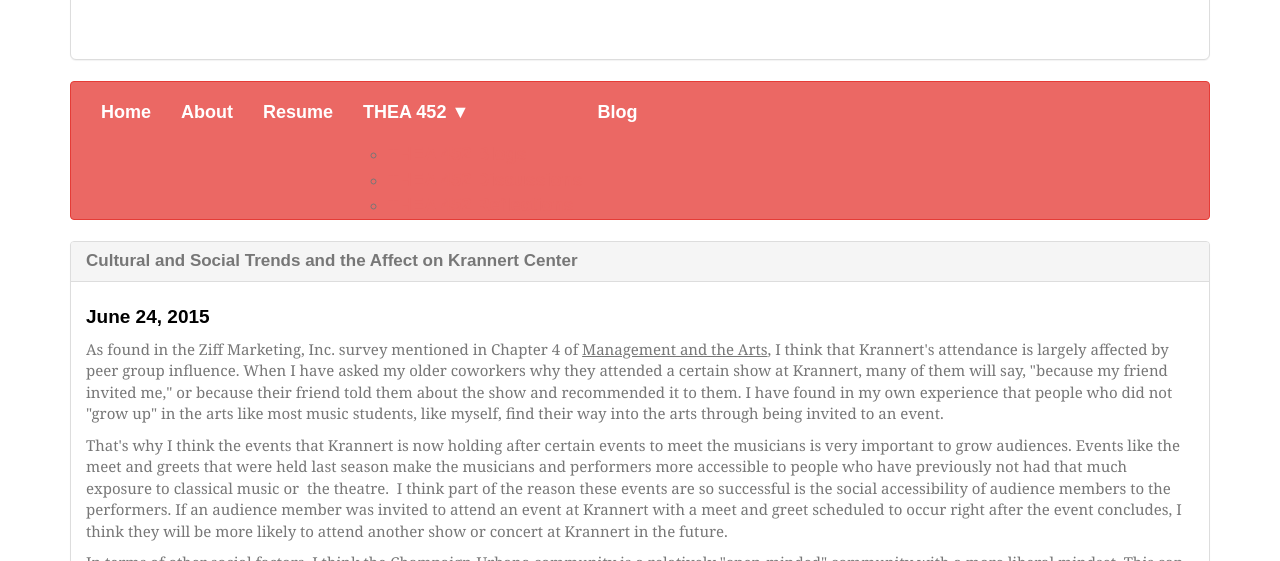
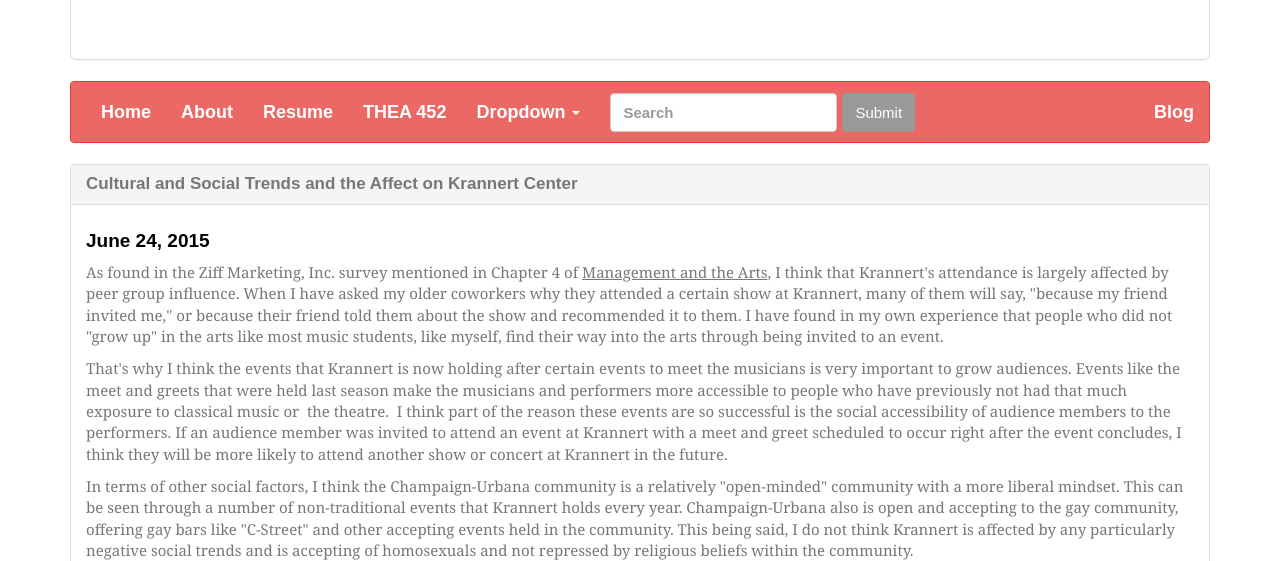
Before and after one commit to michelleplunkett/michelleplunkett.github.io, a Jekyll site: the page built from index.html, in a window 1280 px wide and 900 px high, cut to the strip 339-900 px from the top of the window. Built offline with Jekyll 4.4.1, drawn with Linux system fonts in a browser that asks for light colours; nearby versions of some CDN libraries; some web fonts are replaced; Markdown is read by kramdown in place of the engine named in the settings.

Commit message:
Update navigation.html

```diff
--- a/_includes/navigation.html
+++ b/_includes/navigation.html
@@ -6,7 +6,7 @@
       <span class="icon-bar"></span>
     </button>
   </div>
-  <div class="navbar-collapse collapse navbar-responsive-collapse">
+    <div class="collapse navbar-collapse" id="bs-example-navbar-collapse-2">
       <ul class="nav navbar-nav">
         <li {% if page.title == 'Home' %} class="active" {% endif %} >
           <a href="/">Home</a>
@@ -17,17 +17,24 @@
         <li {% if page.title == 'Resume' %} class="active" {% endif %} >
           <a href="/resume.html">Resume</a>
         </li>
-      <li>
-          <a href="#">THEA 452 <span class="arrow">&#9660;</span></a>
-          <ul class="sub-menu">
-            <li><a href="/thea452.html">THEA 452 Blogs</a></li>
-            <li><a href="/discussions.html">THEA 452 Discussions</a></li>
-            <li><a href="/reflections.html">THEA 452 Reflections</a></li>
+        <li><a href="#">THEA 452</a></li>
+        <li class="dropdown">
+          <a href="#" class="dropdown-toggle" data-toggle="dropdown" role="button" aria-expanded="false">Dropdown <span class="caret"></span></a>
+          <ul class="dropdown-menu" role="menu">
+            <li><a href="#">Blogs</a></li>
+            <li><a href="#">Discussions</a></li>
+            <li><a href="#">Reflections</a></li>
           </ul>
-      <li {% if page.title == 'Blog' %} class="active" {% endif %} >
-        <a href="/blog.html">Blog</a>
         </li>
-      </li>
+      </ul>
+      <form class="navbar-form navbar-left" role="search">
+        <div class="form-group">
+          <input type="text" class="form-control" placeholder="Search">
+        </div>
+        <button type="submit" class="btn btn-default">Submit</button>
+      </form>
+      <ul class="nav navbar-nav navbar-right">
+        <li><a href="/blog.html">Blog</a></li>
       </ul>
   </div>
 </div>
```
Lines whose indentation alone changed are shown as unchanged.
